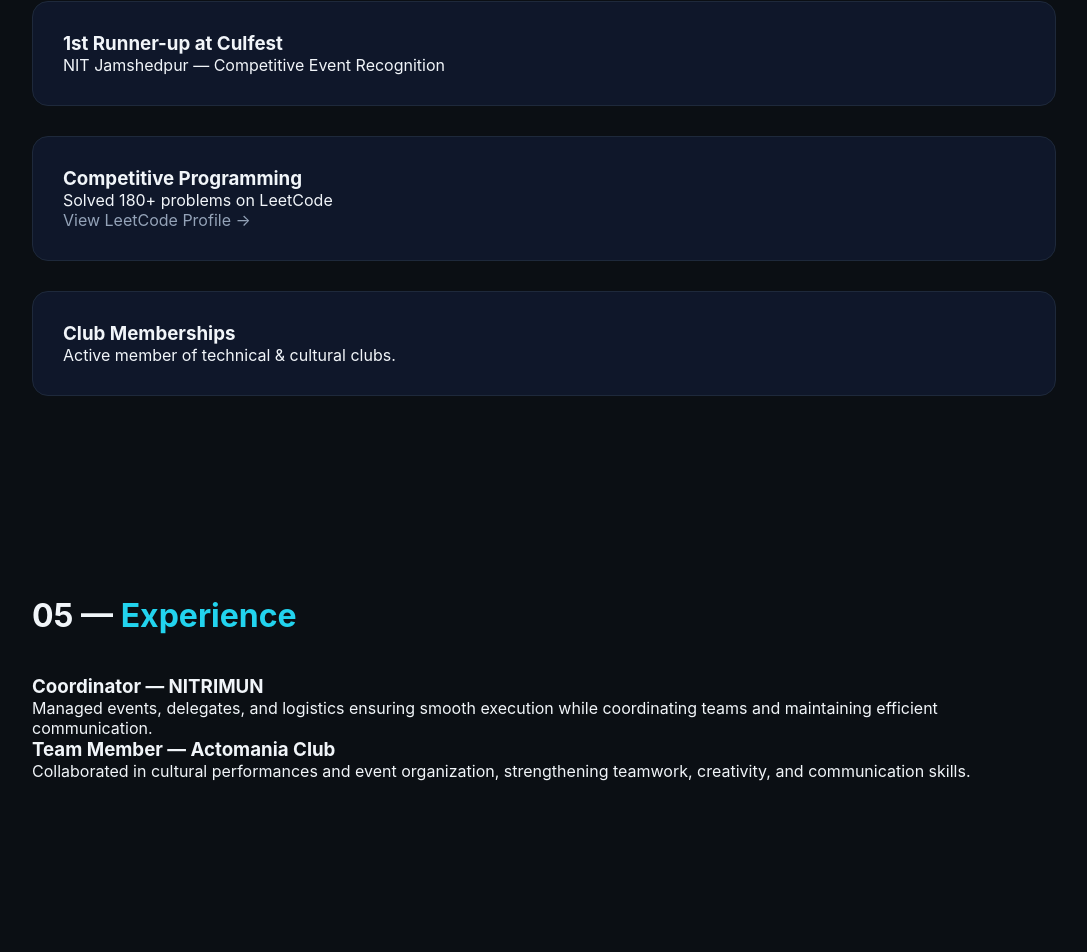
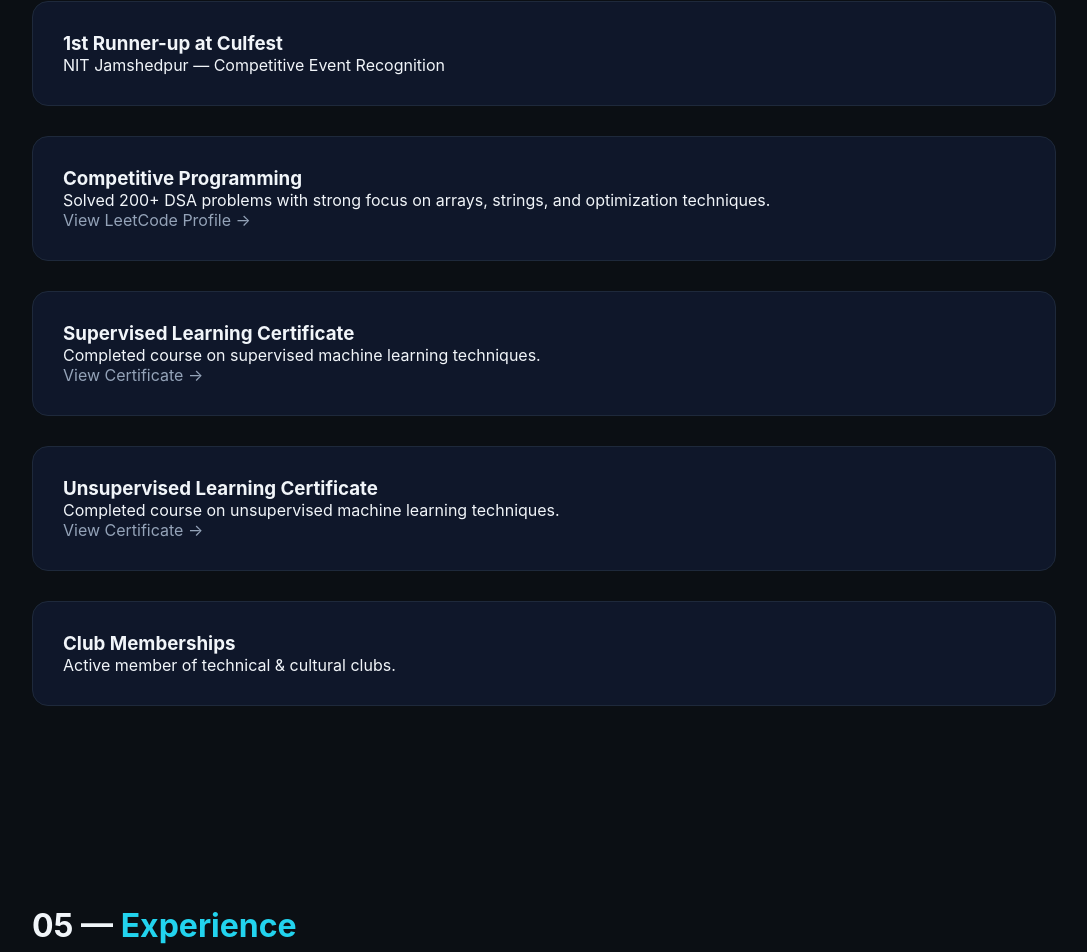
Before and after one commit to kumarsunny-nitian/my_portfolio, a React (Vite) app: page / in a window 1280 px wide. Shown: the part 3355-4307 px from the top of the page, without its empty margins (96-1183 px from the left). Built offline with nearby package versions, Linux system fonts and the light colour scheme.

Commit message:
updated profile

```diff
--- a/src/Achievements.jsx
+++ b/src/Achievements.jsx
@@ -26,7 +26,7 @@ const Achievements = () => {
           </h3>
 
           <p className="edu-detail">
-            Solved 180+ problems on LeetCode
+            Solved 200+ DSA problems with strong focus on arrays, strings, and optimization techniques.
           </p>
 
           <a
@@ -36,6 +36,44 @@ const Achievements = () => {
             className="leetcode-link"
           >
             View LeetCode Profile →
+          </a>
+        </div>
+
+        {/* SUPERVISED LEARNING CERTIFICATE */}
+        <div className="education-card">
+          <h3 className="edu-sub">
+            Supervised Learning Certificate
+          </h3>
+          <p className="edu-detail">
+            Completed course on supervised machine learning techniques.
+          </p>
+
+          <a
+            href="https://drive.google.com/uc?export=download&id=1op7cIiVhhy6u3pgYJNDAnmT4tbToobLc"
+            target="_blank"
+            rel="noopener noreferrer"
+            className="leetcode-link"
+          >
+            View Certificate →
+          </a>
+        </div>
+
+        {/* UNSUPERVISED LEARNING CERTIFICATE */}
+        <div className="education-card">
+          <h3 className="edu-sub">
+            Unsupervised Learning Certificate
+          </h3>
+          <p className="edu-detail">
+            Completed course on unsupervised machine learning techniques.
+          </p>
+
+          <a
+            href="https://drive.google.com/uc?export=download&id=1Yy7IoFA7wreK9Oux8siM0xX9fGy4GTfz"
+            target="_blank"
+            rel="noopener noreferrer"
+            className="leetcode-link"
+          >
+            View Certificate →
           </a>
         </div>
 
--- a/src/Hero.jsx
+++ b/src/Hero.jsx
@@ -23,7 +23,7 @@ const Hero = () => {
 
         <div className="hero-buttons">
           <a
-            href="https://drive.google.com/uc?export=download&id=1zfdfrJ1p3078M_VxW2B1ccSJXssOASDN"
+            href="https://drive.google.com/uc?export=download&id=1DY_ZQvI5wdhFGJptY5HVoiFYV7OKo0oI"
             target="_blank"
             rel="noopener noreferrer"
             className="primary-btn"
```
